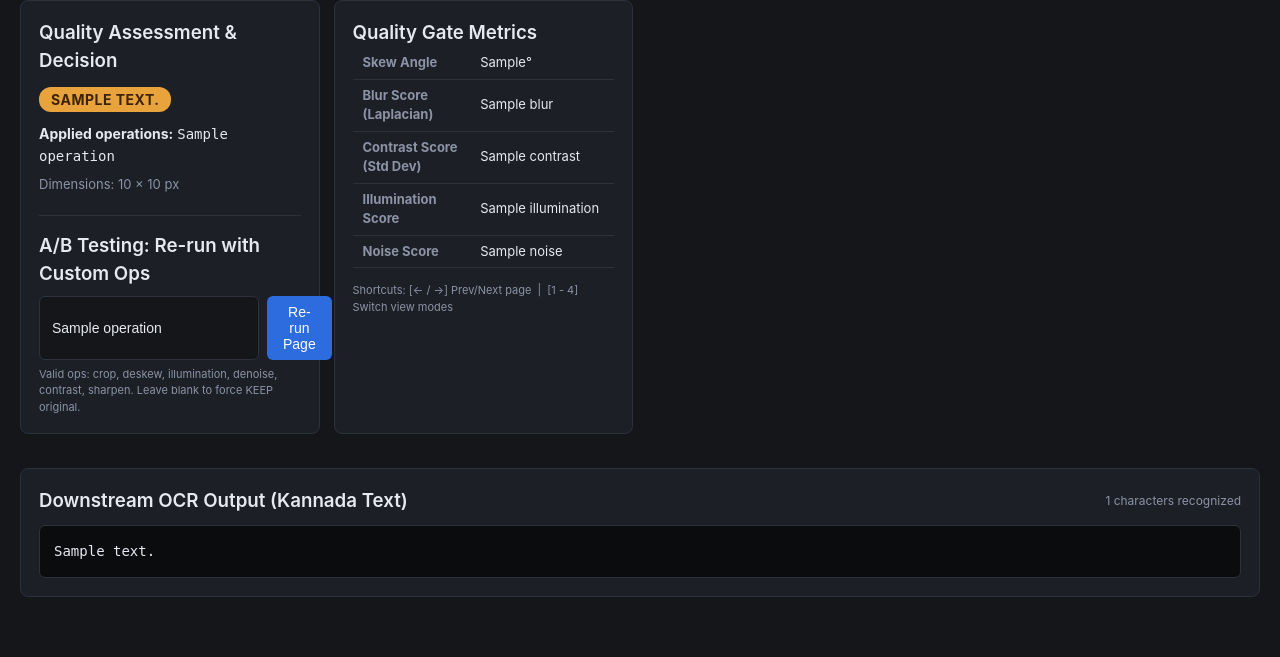
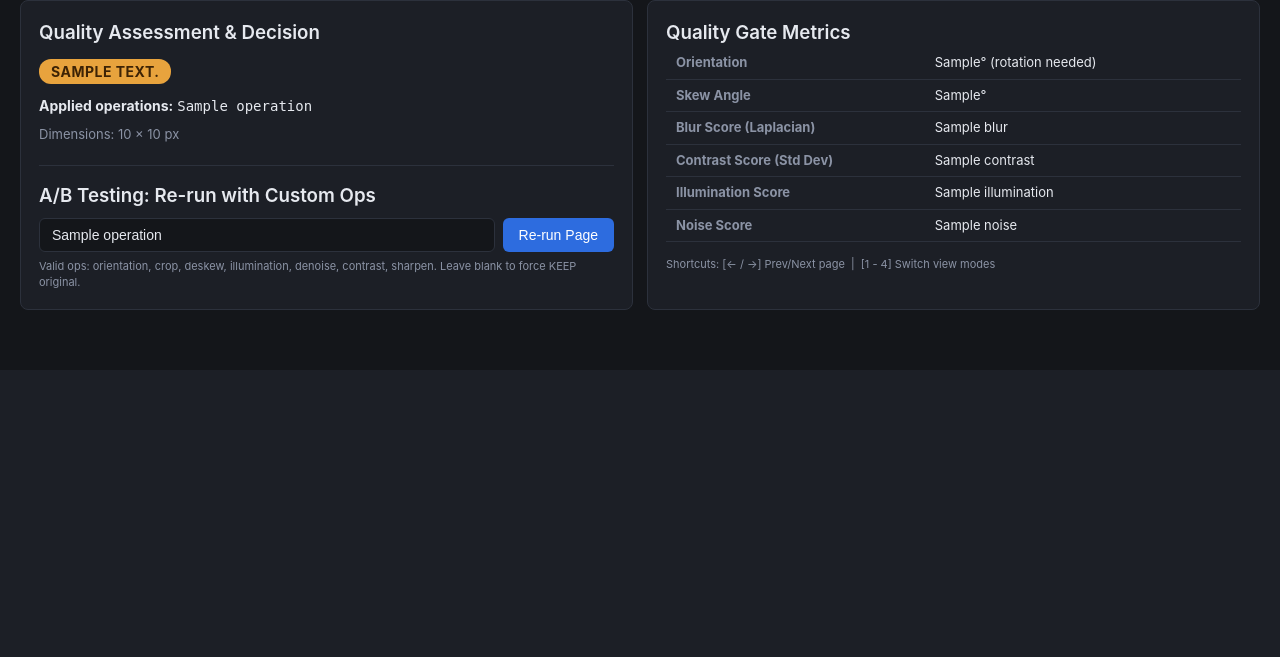
Before and after one commit to Naveen4421/pre_processing, a Flask app: template webapp/templates/viewer.html in a window 1280 px wide. Shown: the part 626-1283 px from the top of the page. After the commit the page ends 936 px from the top, so only its background shows below. Run offline with Flask 3, Linux system fonts and the light colour scheme; the template is opened without the code that fills it: most values are stand-ins (such as "Sample title", 1, 10 or a date in 2020); some libraries are stand-ins or nearby versions.

Commit message:
feat: dockerize app and add gross page-rotation correction
- Add Dockerfile/docker-compose for the Flask webapp (poppler-utils for
  PDF rasterization, tesseract-ocr for orientation detection only).
- Add an "orientation" preprocessing step that detects and corrects
  90/180/270 degree page rotation via Tesseract OSD (no text recognition),
  running before crop/deskew in the fixed op order.
- Lower the skew threshold from 1.5deg to 0.5deg so ~1 degree tilts get
  corrected, not just larger skew.
- Disable OCR text extraction by default across the webapp (run_ocr=False
  everywhere; rerun endpoint no longer calls tesseract) since this stage
  is preprocessing-only; OCR functions remain available in
  prepare_for_ocr.py for later opt-in use via --ocr.

Co-Authored-By: Claude Sonnet 5 <noreply@anthropic.com>

```diff
--- a/preprocessing/auto_preprocess.py
+++ b/preprocessing/auto_preprocess.py
@@ -58,6 +58,7 @@ def process_one(
         processed = preprocess_page(
             image,
             skew_angle=quality.skew_angle,
+            orientation_angle=quality.orientation_angle,
             operations=quality.operations,
         )
         if verbose:
--- a/preprocessing/prepare_for_ocr.py
+++ b/preprocessing/prepare_for_ocr.py
@@ -130,6 +130,7 @@ def prepare_page(
         processed = preprocess_page(
             image,
             skew_angle=q.skew_angle,
+            orientation_angle=q.orientation_angle,
             operations=ops,
         )
         decision = "PREPROCESS"
@@ -144,6 +145,7 @@ def prepare_page(
     height, width = processed.shape[:2]
     metrics = {
         "skew_deg": float(q.skew_angle),
+        "orientation_deg": int(q.orientation_angle),
         "blur": float(q.blur_score),
         "contrast": float(q.contrast_score),
         "illumination": float(q.illumination_score),
--- a/webapp/app.py
+++ b/webapp/app.py
@@ -1,14 +1,17 @@
 """
-Kannada OCR Preprocessing Development & Inspection Web Application.
+Kannada Document Preprocessing Development & Inspection Web Application.
 
 A lightweight Flask tool for developers to upload PDF and image scans, inspect
 automated quality gate assessments and non-destructive transformations page-by-page,
-and perform interactive A/B testing with custom operation overrides.
+and perform interactive A/B testing with custom operation overrides. Produces
+OCR-ready images and a manifest for a downstream OCR stage; OCR itself is out
+of scope here.
 """
 
 from __future__ import annotations
 
 import json
+import os
 from pathlib import Path
 import shutil
 import subprocess
@@ -26,7 +29,6 @@ from preprocessing.prepare_for_ocr import (
     get_pdf_page_count,
     prepare_document,
     prepare_page,
-    run_page_ocr,
 )
 from preprocessing.quality_gate import assess_page
 
@@ -111,8 +113,8 @@ def _make_thumbnail(src_path: Path, thumb_path: Path, target_width: int = 240) -
     cv2.imwrite(str(thumb_path), thumb)
 
 
-def _process_single_page(session_id: str, page_n: int, run_ocr: bool = True) -> dict:
-    """Extract, preprocess, and run OCR on a single page for a session."""
+def _process_single_page(session_id: str, page_n: int, run_ocr: bool = False) -> dict:
+    """Extract and preprocess a single page for a session (OCR disabled)."""
     s_id = _validate_uuid(session_id)
     manifest = _load_manifest(s_id)
     if not manifest:
@@ -156,7 +158,6 @@ def _process_single_page(session_id: str, page_n: int, run_ocr: bool = True) ->
         force_ops=force_ops,
         source_label=str(upload_path),
         run_ocr=run_ocr,
-        ocr_lang="kan",
     )
 
     thumb_path = thumbs_dir / out_filename
@@ -179,7 +180,7 @@ def _process_single_page(session_id: str, page_n: int, run_ocr: bool = True) ->
 
 
 def _stream_worker(session_id: str):
-    """Background worker that continuously preprocesses pending pages and dispatches to OCR."""
+    """Background worker that continuously preprocesses pending pages."""
     with _STREAM_LOCK:
         if _ACTIVE_STREAMS.get(session_id):
             return
@@ -199,7 +200,7 @@ def _stream_worker(session_id: str):
                 break
             next_page = pending[0]
             try:
-                _process_single_page(session_id, next_page, run_ocr=True)
+                _process_single_page(session_id, next_page, run_ocr=False)
             except Exception as err:
                 print(f"Background streaming error on page {next_page}: {err}")
                 break
@@ -209,7 +210,7 @@ def _stream_worker(session_id: str):
 
 
 def _start_background_stream(session_id: str):
-    """Launch background daemon thread for sequential page-by-page preprocessing & OCR."""
+    """Launch background daemon thread for sequential page-by-page preprocessing."""
     t = threading.Thread(target=_stream_worker, args=(session_id,), daemon=True)
     t.start()
 
@@ -280,8 +281,7 @@ def upload():
             page_index=1,
             force_ops=force_ops,
             source_label=str(upload_path),
-            run_ocr=True,
-            ocr_lang="kan",
+            run_ocr=False,
         )
         _make_thumbnail(p1_out, thumbs_dir / p1_out_filename, target_width=240)
 
@@ -321,7 +321,7 @@ def upload():
         }
         _save_manifest(session_id, manifest_data)
 
-        # Start continuous background streaming: Page 1 is ready, Pages 2..N are processed & sent to OCR
+        # Start continuous background streaming: Page 1 is ready, Pages 2..N are processed on-demand
         _start_background_stream(session_id)
 
     else:
@@ -333,8 +333,7 @@ def upload():
             dpi=300,
             force_ops=force_ops,
             verbose=False,
-            run_ocr=True,
-            ocr_lang="kan",
+            run_ocr=False,
         )
         orig_manifest = _get_manifest_path(out_dir)
         std_manifest = out_dir / "manifest.json"
@@ -346,7 +345,7 @@ def upload():
 
 @app.route("/session/<uuid:session_id>/status")
 def session_status(session_id):
-    """Return JSON status of the background streaming and OCR pipeline."""
+    """Return JSON status of the background streaming pipeline."""
     s_id = str(session_id)
     manifest = _load_manifest(s_id)
     if not manifest:
@@ -473,13 +472,16 @@ def rerun_page(session_id, page_n):
     if raw_img is None:
         abort(500, description="Could not load raw page image")
 
-    # Assess quality for angle parameter
+    # Assess quality for angle parameters
     q = assess_page(raw_img)
 
     # Conditionally execute requested operations
     if ops:
         processed = preprocess_page(
-            raw_img, skew_angle=q.skew_angle, operations=ops
+            raw_img,
+            skew_angle=q.skew_angle,
+            orientation_angle=q.orientation_angle,
+            operations=ops,
         )
         decision = "PREPROCESS"
     else:
@@ -492,11 +494,6 @@ def rerun_page(session_id, page_n):
     if not cv2.imwrite(str(out_path), processed):
         abort(500, description="Failed to overwrite processed page image")
 
-    # Run OCR on updated processed image
-    ocr_text = run_page_ocr(out_path, lang="kan")
-    txt_path = out_path.with_suffix(".txt")
-    txt_path.write_text(ocr_text, encoding="utf-8")
-
     # Invalidate thumbnail cache so gallery updates
     thumb_path = OUTPUTS_DIR / s_id / "thumbs" / out_filename
     if thumb_path.is_file():
@@ -507,7 +504,6 @@ def rerun_page(session_id, page_n):
     page_entry["operations"] = ops
     page_entry["width"] = int(processed.shape[1])
     page_entry["height"] = int(processed.shape[0])
-    page_entry["ocr_text"] = ocr_text
     _save_manifest(s_id, manifest)
 
     return redirect(url_for("page_viewer", session_id=s_id, page_n=page_n))
@@ -584,4 +580,8 @@ def download_manifest(session_id):
 
 
 if __name__ == "__main__":
-    app.run(host="127.0.0.1", port=5000, debug=True)
+    app.run(
+        host=os.environ.get("HOST", "127.0.0.1"),
+        port=int(os.environ.get("PORT", 5000)),
+        debug=os.environ.get("FLASK_DEBUG", "1") == "1",
+    )
--- a/webapp/templates/index.html
+++ b/webapp/templates/index.html
@@ -2,14 +2,14 @@
 <html lang="en">
 <head>
   <meta charset="UTF-8">
-  <title>Kannada OCR Preprocessing - Dev Lab</title>
+  <title>Kannada Document Preprocessing - Dev Lab</title>
   <link rel="stylesheet" href="{{ url_for('static', filename='style.css') }}">
 </head>
 <body>
   <header>
     <div>
-      <h1>Kannada OCR Preprocessing Lab</h1>
-      <p style="color: var(--dim); font-size: 13px;">Non-destructive document quality gate & transformation inspector</p>
+      <h1>Kannada Document Preprocessing Lab</h1>
+      <p style="color: var(--dim); font-size: 13px;">Non-destructive document quality gate & transformation inspector (pre-OCR)</p>
     </div>
     {% if session_id %}
       <div>
--- a/webapp/templates/viewer.html
+++ b/webapp/templates/viewer.html
@@ -59,10 +59,10 @@
       <div style="margin-top: 20px; border-top: 1px solid var(--line); padding-top: 16px;">
         <h3>A/B Testing: Re-run with Custom Ops</h3>
         <form method="POST" action="/session/{{ session_id }}/page/{{ page_n }}/rerun" class="rerun-form">
-          <input type="text" id="rerun-ops" name="ops" value="{{ page.operations | join(',') }}" placeholder="e.g. crop,deskew,illumination,contrast,sharpen">
+          <input type="text" id="rerun-ops" name="ops" value="{{ page.operations | join(',') }}" placeholder="e.g. orientation,crop,deskew,illumination,contrast,sharpen">
           <button type="submit">Re-run Page</button>
         </form>
-        <p class="help-text">Valid ops: crop, deskew, illumination, denoise, contrast, sharpen. Leave blank to force KEEP original.</p>
+        <p class="help-text">Valid ops: orientation, crop, deskew, illumination, denoise, contrast, sharpen. Leave blank to force KEEP original.</p>
       </div>
     </div>
 
@@ -70,6 +70,7 @@
       <h3>Quality Gate Metrics</h3>
       <table class="metrics-table">
         <tbody>
+          <tr><th>Orientation</th><td>{{ page.metrics.orientation_deg }}° (rotation needed)</td></tr>
           <tr><th>Skew Angle</th><td>{{ page.metrics.skew_deg }}°</td></tr>
           <tr><th>Blur Score (Laplacian)</th><td>{{ page.metrics.blur }}</td></tr>
           <tr><th>Contrast Score (Std Dev)</th><td>{{ page.metrics.contrast }}</td></tr>
@@ -78,20 +79,6 @@
         </tbody>
       </table>
       <p class="help-text" style="margin-top: 14px;">Shortcuts: [← / →] Prev/Next page &nbsp;|&nbsp; [1 - 4] Switch view modes</p>
-    </div>
-
-    <div class="card" style="grid-column: 1 / -1;">
-      <div style="display: flex; justify-content: space-between; align-items: center; margin-bottom: 10px;">
-        <h3>Downstream OCR Output (Kannada Text)</h3>
-        <span style="font-size: 12px; color: var(--dim);">
-          {% if page.ocr_text %}
-            {{ page.ocr_text | length }} characters recognized
-          {% else %}
-            Ready for OCR ingestion
-          {% endif %}
-        </span>
-      </div>
-      <pre id="ocr-text-display" style="background: #0b0c0e; border: 1px solid var(--line); border-radius: 6px; padding: 14px; font-family: monospace; font-size: 14px; white-space: pre-wrap; word-break: break-word; max-height: 260px; overflow-y: auto; line-height: 1.6; color: #e6e9ef;">{{ page.ocr_text if page.ocr_text else '(No text recognized or OCR pending)' }}</pre>
     </div>
   </section>
 
@@ -115,11 +102,11 @@
                 badge.style.cssText = 'color: var(--pre); font-size: 12px; margin-left: 12px; font-weight: 500;';
                 document.querySelector('header > div').appendChild(badge);
               }
-              badge.textContent = '⚡ Streaming & OCR: Page ' + data.latest_done + ' of ' + data.total_pages + ' ready...';
+              badge.textContent = '⚡ Streaming: Page ' + data.latest_done + ' of ' + data.total_pages + ' ready...';
             } else {
               const badge = document.getElementById('live-stream-badge');
               if (badge) {
-                badge.textContent = '✓ All ' + data.total_pages + ' pages streamed & OCR ready';
+                badge.textContent = '✓ All ' + data.total_pages + ' pages streamed';
                 badge.style.color = 'var(--keep)';
               }
             }
```
Also changed, not shown: docker-compose.yml (added, +10 -0 lines), preprocessing/kannada_preprocess.py (+35 -7 lines), preprocessing/quality_gate.py (+67 -2 lines), README.md, 2 other files.
